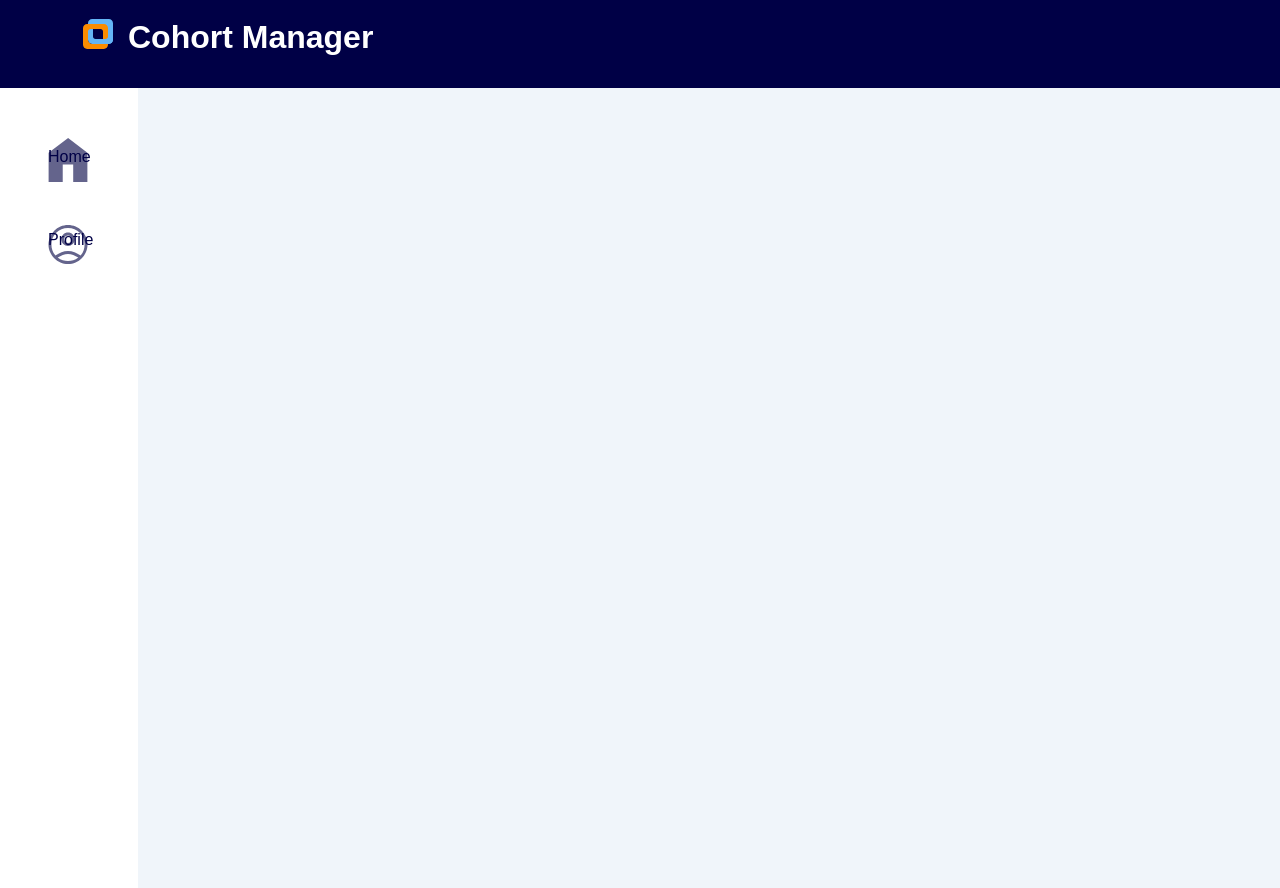
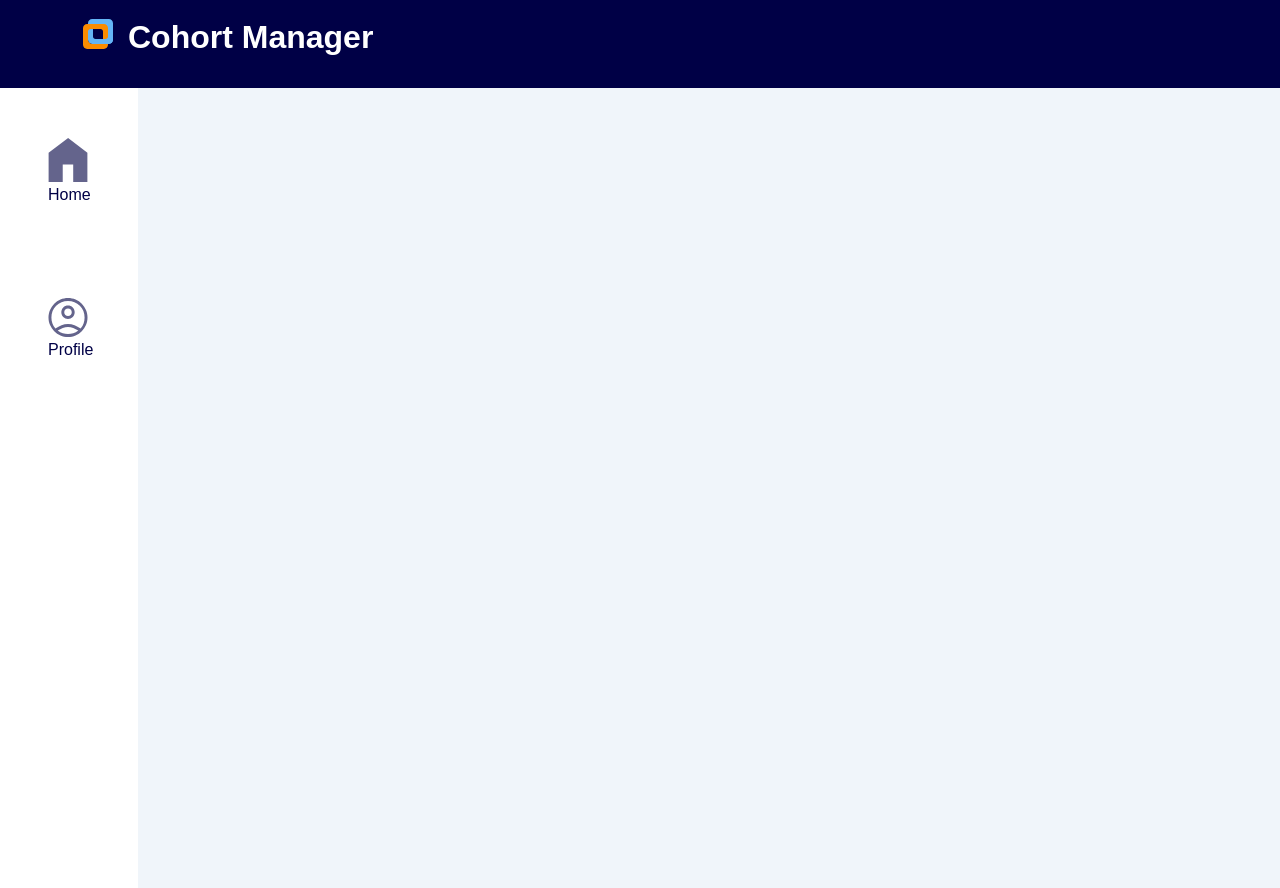
Before and after one commit to boolean-uk/react-cohort-dashboard-challenge, a React (Vite) app: page /home in a window 1280 px wide. Shown: the top 888 px of the page. Built offline with nearby package versions, Linux system fonts and the light colour scheme; the HTML template or start-up script is replaced by a standard one.

Commit message:
left-menu ammended and hover effects added

```diff
--- a/src/App.jsx
+++ b/src/App.jsx
@@ -1,13 +1,17 @@
 import { useState } from "react";
 import { Routes, Route, Link } from "react-router-dom";
 import Icons8 from "./assets/Icons8-logo.svg";
-import home from "./assets/home.svg"
-import profile from "./assets/profile.svg"
+import homeImg from "./assets/home.svg"
+import profileImg from "./assets/profile.svg"
+import Profile from "./components/Profile"
+import Home from "./components/Home"
 import "./styles/App.css";
 
 function App() {
+
   return (
     <div className="container">
+
       <header className="header">
         <img className="logo" src={Icons8} width={40} alt="logo"></img>
         <h1 className="h1">Cohort Manager</h1>
@@ -15,17 +19,28 @@ function App() {
       </header>
 
       <main className="main-grid">
+
         <div className="left-menu">
-          <img className="home-logo" src={home} width={40} alt="home logo"></img>
-          <div className="home">Home</div>
-          <img className="profile-logo" src={profile} width={40} alt="profile logo"></img>
-          <div className="profile">Profile</div>
+
+          <div className="whole-logo">
+          <img className="home-logo" src={homeImg} width={40} alt="home logo"></img>
+          <Link to="/Home" className="home">Home</Link>
+          </div>
+
+          <div className="whole-profile">
+          <img className="profile-logo" src={profileImg} width={40} alt="profile logo"></img>
+          <Link to="/Profile" className="profile">Profile</Link>
+          </div>
         </div>
 
         <div className="main-content">
-
         </div>
       </main>
+
+      <Routes>
+        <Route path="/home" element={<Home/>}></Route>
+        <Route path='/profile' element={<Profile />}></Route>
+      </Routes>
     </div>
   );
 }
--- /dev/null
+++ b/src/components/Home.jsx
@@ -0,0 +1,8 @@
+function Home () {
+    return(
+        <>
+        </>
+    )
+}
+
+export default Home
--- a/src/styles/App.css
+++ b/src/styles/App.css
@@ -60,25 +60,28 @@
 .left-menu{
   display: grid;
   grid-area: left-menu;
+  grid-template-rows: 200px;
 }
 
 .home-logo{
-  margin: 50px 0px 80px 40px;
+  margin: 50px 0px 0px 40px;
 }
 
 .home{
-  margin: -270px 0px 0px 40px ;
+  margin: 0px 0px 0px 40px;
   color: #000046;
+  text-decoration: none;
 }
 
+
 .profile-logo{
-  margin: -350px 0px 0px 40px;
+  margin: 10px 0px 0px 40px ;
 }
 
 .profile{
-  margin-left: 40px;
-  margin-top: -500px;
+  margin: 0px 0px 0px 40px;
   color: #000046;
+  text-decoration: none;
 }
 
 .main-content{
@@ -87,3 +90,14 @@
   height: 100vh;
   background-color: #F0F5FA;
 }
+
+
+.whole-logo:hover{
+  margin: 0px 0px 40px -10px ;
+  background-color: #e2f0f9;
+}
+
+.whole-profile:hover{
+  margin: 0px 0px 650px -10px;
+  background-color: #e2f0f9;
+}
```
